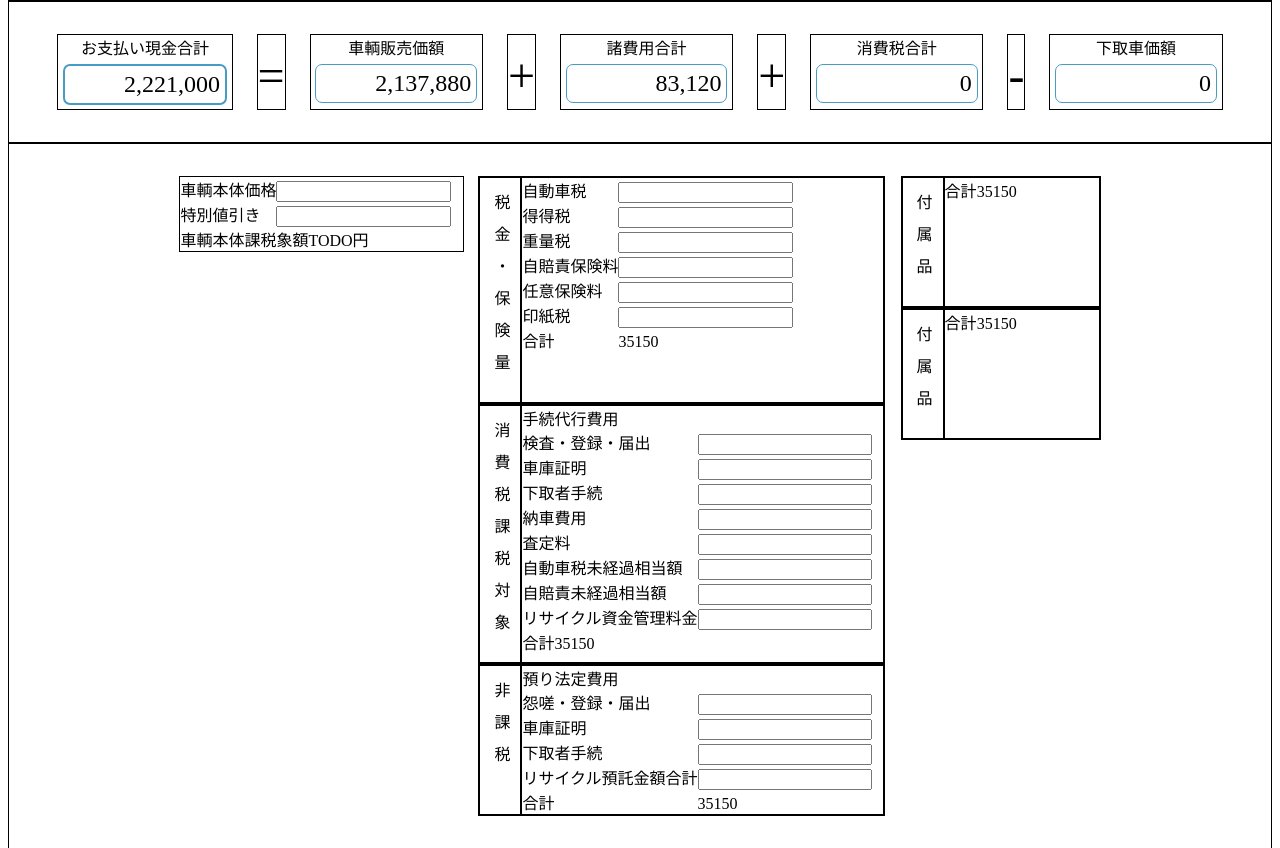
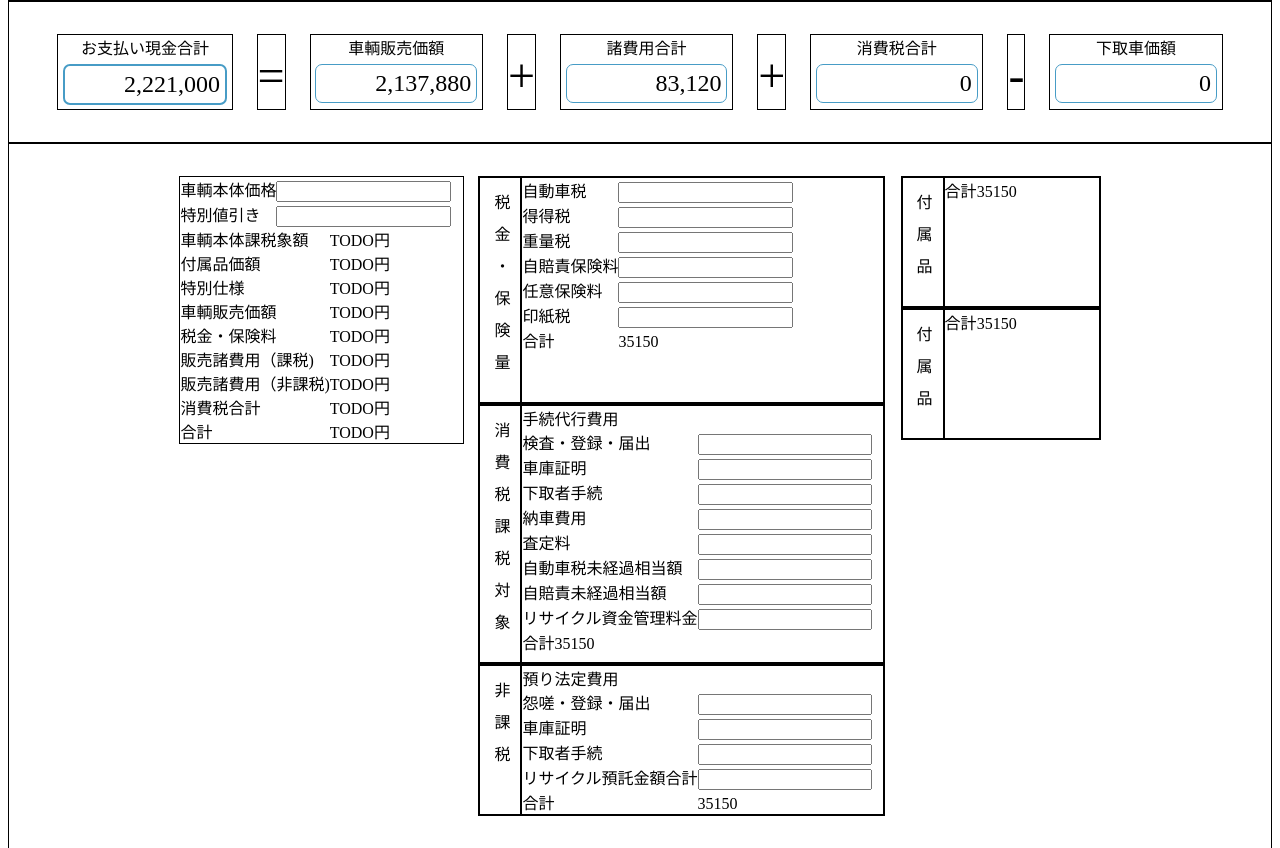
Before and after one commit to Checkroth/kurumahanbai, a Django app: template hanbai/templates/mainform.html in a window 1280 px wide. Shown: the part 1086-1934 px from the top of the page. Run offline with Django 3.2, Linux system fonts and the light colour scheme; the template is opened without the code that fills it: values that come from a table or form of the project are taken from there, others are empty.

Commit message:
finishing table definitions and setting up auto-submit onblur

```diff
--- a/hanbai/hanbai/forms.py
+++ b/hanbai/hanbai/forms.py
@@ -30,7 +30,7 @@ class CustomFieldsFormSet(forms.BaseFormSet):
             can_delete=True,
             extra=extra,
         )
-        return Factory(section=section, initial_instances=initial_instances)
+        return Factory(section=section, initial_instances=initial_instances, prefix=str(section))
 
 
 class CustomFieldForm(forms.ModelForm):
--- a/hanbai/hanbai/urls.py
+++ b/hanbai/hanbai/urls.py
@@ -24,4 +24,5 @@ urlpatterns = [
     path('create_new_order/', views.create_new_order, name='create_new_order'),
     path('edit/<int:order_id>/', views.edit_order, name='edit_order'),
     path('order_list/', views.order_list, name='order_list'),
+    path('set_vehicle_info/', views.set_vehicle_info, name='set_vehicle_info'),
 ]
--- a/hanbai/templates/base.html
+++ b/hanbai/templates/base.html
@@ -24,4 +24,8 @@
 			{% endblock %}
 		</div>
 	</body>
+	<footer class="footer">
+		{% block extra_footer %}
+		{% endblock %}
+	</footer>
 </html>
--- a/hanbai/templates/mainform.html
+++ b/hanbai/templates/mainform.html
@@ -13,7 +13,8 @@
 					</li>
 					<li class="table-header">車輌明細</li>
 					<li class="basic-table">
-						<form class="table">
+						<form class="table" action="{% url 'set_vehicle_info' %}" method="POST">
+              {% csrf_token %}
 								<div class="tr">
 									{{ vehicle_info_form.car_name|as_columns|safe }}
 								</div>
@@ -59,6 +60,7 @@
 					<li class="table-header">下取車</li>
 					<li class="basic-table">
 						<form class="table">
+              {% csrf_token %}
 							<div class="tr">
 								{{ previous_vehicle_form.car_name|as_columns|safe }}
 							</div>
@@ -103,6 +105,7 @@
 							<li class="vertical-label">ご購入者</li>
 							<li class="basic-table">
 								<form>
+                  {% csrf_token %}
 									<div class="table">
 										<div class="tr">{{ customer_info_form.name_furi|as_columns|safe }}</div>
 										<div class="tr">{{ customer_info_form.name|as_columns|safe }}</div>
@@ -171,14 +174,47 @@
 		<li>
 			<ul class="main-row bottom-half">
 				<ul class="bottom-col-1 col thirds">
-					<li class="basic-table">
+					<li class="basic-table blue-table">
             <form class="table">
+              {% csrf_token %}
               <div class="tr">{{ itemization_form.vehicle_price|as_columns|safe }}</div>
               <div class="tr">{{ itemization_form.special_discount|as_columns|safe }}</div>
             </form>
             <div class="table">
               <div class="tr">
                 <span class="td">車輌本体課税象額</span>
+                <span class="td">TODO円</span>
+              </div>
+              <div class="tr">
+                <span class="td">付属品価額</span>
+                <span class="td">TODO円</span>
+              </div>
+							<div class="tr">
+								<span class="td">特別仕様</span>
+								<span class="td">TODO円</span>
+							</div>
+							<div class="tr">
+								<span class="td">車輌販売価額</span>
+								<span class="td">TODO円</span>
+							</div>
+							<div class="tr">
+								<span class="td">税金・保険料</span>
+								<span class="td">TODO円</span>
+							</div>
+							<div class="tr">
+								<span class="td">販売諸費用（課税)</span>
+								<span class="td">TODO円</span>
+							</div>
+							<div class="tr">
+								<span class="td">販売諸費用（非課税)</span>
+								<span class="td">TODO円</span>
+							</div>
+							<div class="tr">
+								<span class="td">消費税合計</span>
+								<span class="td">TODO円</span>
+							</div>
+              <div class="tr">
+                <span class="td">合計</span>
                 <span class="td">TODO円</span>
               </div>
             </div>
@@ -190,6 +226,7 @@
 							<li class="vertical-label">税金・保険量</li>
 							<li class="basic-table">
 								<form class="table">
+                  {% csrf_token %}
 									<div class="tr">{{ insurance_tax_form.vehicle_tax|as_columns|safe }}</div>
 									<div class="tr">{{ insurance_tax_form.acquisition_tax|as_columns|safe }}</div>
 									<div class="tr">{{ insurance_tax_form.weight_tax|as_columns|safe }}</div>
@@ -207,6 +244,7 @@
 							<li class="vertical-label">消費税課税対象</li>
 							<li class="basic-table">
 								<form class="table">
+                  {% csrf_token %}
 									<div class="tr">手続代行費用</div>
 									<div class="tr">{{ consumption_tax_form.inspection_registration_delivery_tax|as_columns|safe }}</div>
 									<div class="tr">{{ consumption_tax_form.proof_of_storage_space|as_columns|safe }}</div>
@@ -219,6 +257,7 @@
 								</form>
 								{% for form in consumption_tax_extras_form %}
 								<form class="tr">
+                  {% csrf_token %}
 									<span class="td">{{ form.value_type }}</span>
 									<span class="td">{{ form.field_name }}</span>
 									<span class="td">{{ form.type_agnostic_value }}</span>
@@ -234,6 +273,7 @@
 							<li class="vertical-label">非課税</li>
 							<li class="basic-table">
 								<form class="table">
+                  {% csrf_token %}
 									<div class="tr">預り法定費用</div>
 									<div class="tr">{{ tax_exemption_form.inspection_registration_delivery_exemption|as_columns|safe }}</div>
 									<div class="tr">{{ tax_exemption_form.proof_of_storage_exemption|as_columns|safe }}</div>
@@ -254,6 +294,7 @@
                 <div class="table">
                   {% for form in accessories_form %}
                   <form class="tr">
+                    {% csrf_token %}
                     <span class="td">{{ form.value_type }}</span>
                     <span class="td">{{ form.field_name }}</span>
                     <span class="td">{{ form.type_agnostic_value }}</span>
@@ -272,6 +313,7 @@
                 <div class="table">
                   {% for form in custom_specs_form %}
                   <form class="tr">
+                    {% csrf_token %}
                     <span class="td">{{ form.value_type }}</span>
                     <span class="td">{{ form.field_name }}</span>
                     <span class="td">{{ form.type_agnostic_value }}</span>
@@ -279,6 +321,7 @@
                   {% endfor %}
 									<tr class="total-row">
 										<span class="td">合計</span><span class="td">35150</span>
+                  </tr>
 								</div>
               </li>
             </ul>
@@ -295,5 +338,15 @@
 
 {% block extra_footer %}
 <script>
+ const inputs = document.getElementsByTagName('input');
+ function blurHandler() {
+   fetch(this.form.action, {
+     method: this.form.method,
+     body: new FormData(this.form)
+   });
+ }
+ for (let input of inputs) {
+   input.onblur = blurHandler;
+ }
 </script>
 {% endblock %}
```
Also changed, not shown: hanbai/hanbai/views.py (+8 -2 lines).
